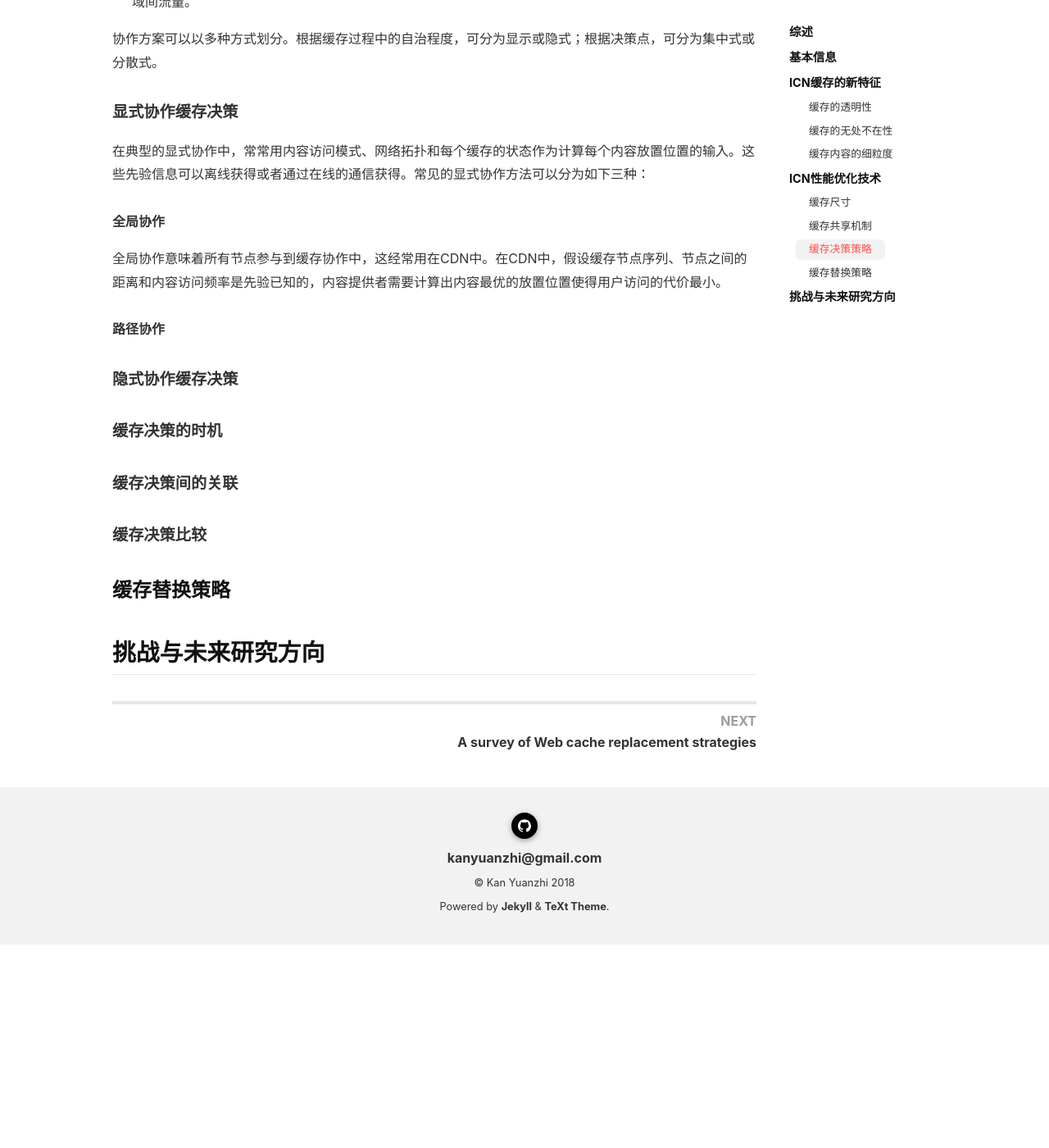
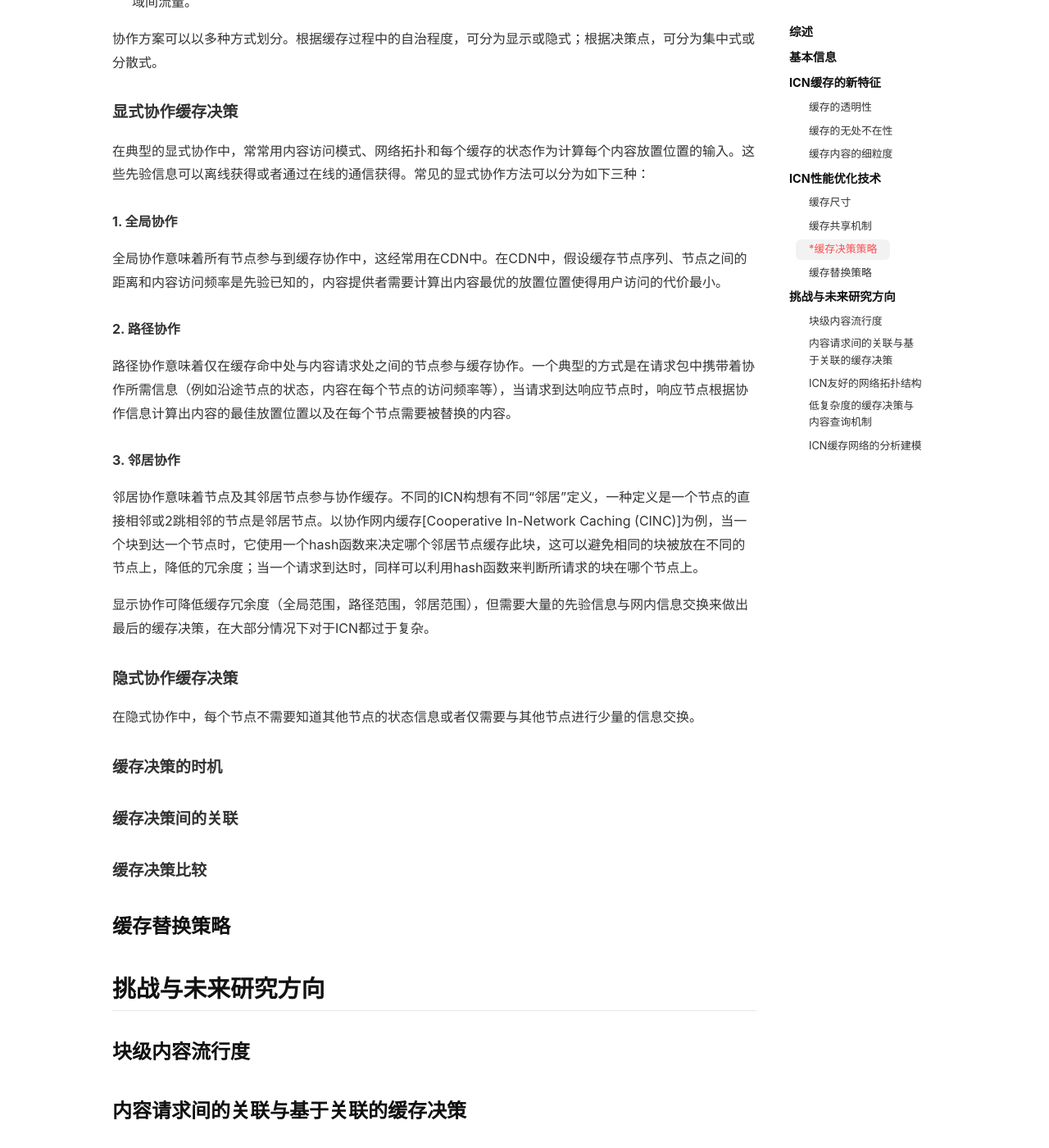
Before and after one commit to kanyuanzhi/kanyuanzhi.github.io, a Jekyll site: the page built from _posts/2018-07-20-Caching in information centric networking A survey.md, in a window 1280 px wide and 1400 px high, scrolled down 3193 px. Shown: the whole window at 82% size. Built offline with Jekyll 4.4.1, drawn with Linux system fonts in a browser that asks for light colours; nearby versions of some CDN libraries; our own code applies the rules of GitHub Pages for plain Markdown files; comment, search, counter and statistics services are not loaded; before the commit the page ends 4345 px from its top, so only the background shows below that; some of the changed text lies outside the part shown.

Commit message:
updateΩ

```diff
--- a/_posts/2018-07-20-Caching in information centric networking A survey.md
+++ b/_posts/2018-07-20-Caching in information centric networking A survey.md
@@ -68,7 +68,7 @@ ICN中的缓存系统由于复杂的网络拓扑、随处的网内缓存和缓
 #### 缓存空间共享技术
 固定或动态地分割缓存空间，不同流量使用不同的缓存空间。
 
-### 缓存决策策略
+### *缓存决策策略
 > cache decision/placement/replication policy
 
 缓存决策策略决定哪个内容缓存在哪个节点上。传统的Web缓存或CDN缓存可以基于对网络拓扑和流量需求的先验知识来确定内容的最佳放置位置，此方法称为显式协作缓存。但在ICN中，缓存节点不再固定、流量类型多样以及线性操作需求，导致显式协作缓存算法具有高复杂性与高通信花销，而不适合。
@@ -85,12 +85,20 @@ LCE是大多数ICN构想的默认缓存决策策略，但它会造成缓存的
 #### 显式协作缓存决策
 在典型的显式协作中，常常用内容访问模式、网络拓扑和每个缓存的状态作为计算每个内容放置位置的输入。这些先验信息可以离线获得或者通过在线的通信获得。常见的显式协作方法可以分为如下三种：
 
-##### 全局协作
+##### 1. 全局协作
 全局协作意味着所有节点参与到缓存协作中，这经常用在CDN中。在CDN中，假设缓存节点序列、节点之间的距离和内容访问频率是先验已知的，内容提供者需要计算出内容最优的放置位置使得用户访问的代价最小。
 
-##### 路径协作
+##### 2. 路径协作
+路径协作意味着仅在缓存命中处与内容请求处之间的节点参与缓存协作。一个典型的方式是在请求包中携带着协作所需信息（例如沿途节点的状态，内容在每个节点的访问频率等），当请求到达响应节点时，响应节点根据协作信息计算出内容的最佳放置位置以及在每个节点需要被替换的内容。
+
+##### 3. 邻居协作
+邻居协作意味着节点及其邻居节点参与协作缓存。不同的ICN构想有不同“邻居”定义，一种定义是一个节点的直接相邻或2跳相邻的节点是邻居节点。以协作网内缓存[Cooperative In-Network Caching (CINC)]为例，当一个块到达一个节点时，它使用一个hash函数来决定哪个邻居节点缓存此块，这可以避免相同的块被放在不同的节点上，降低的冗余度；当一个请求到达时，同样可以利用hash函数来判断所请求的块在哪个节点上。
+
+显示协作可降低缓存冗余度（全局范围，路径范围，邻居范围），但需要大量的先验信息与网内信息交换来做出最后的缓存决策，在大部分情况下对于ICN都过于复杂。
 
 #### 隐式协作缓存决策
+在隐式协作中，每个节点不需要知道其他节点的状态信息或者仅需要与其他节点进行少量的信息交换。
+
 
 #### 缓存决策的时机
 
@@ -101,3 +109,13 @@ LCE是大多数ICN构想的默认缓存决策策略，但它会造成缓存的
 ### 缓存替换策略
 
 ## 挑战与未来研究方向
+
+### 块级内容流行度
+
+### 内容请求间的关联与基于关联的缓存决策
+
+### ICN友好的网络拓扑结构
+
+### 低复杂度的缓存决策与内容查询机制
+
+### ICN缓存网络的分析建模
```
